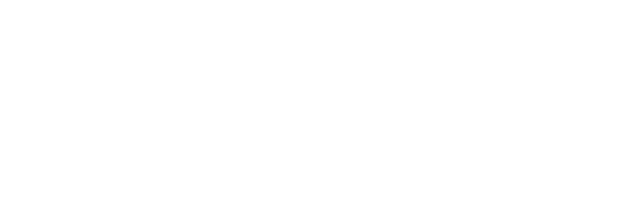
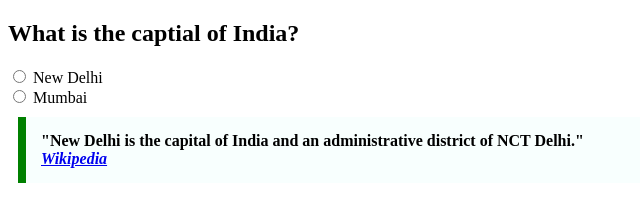
Before and after one commit to acciojob/trivia-shobhit26-09, a website: page main.html in a window 1280 px wide. Shown: the whole page, without its empty margins (0-640 px from the left). Drawn offline with Linux system fonts and the light colour scheme.

Commit message:
created a submission

```diff
--- a/main.html
+++ b/main.html
@@ -1,16 +1,47 @@
+
 <!DOCTYPE html>
+<html lang="en">
+<head>
+    <meta charset="UTF-8">
+    <meta name="viewport" content="width=device-width, initial-scale=1.0">
+    <title>Trivia</title>
 
-<html>
+    <style>
+        blockquote {
+            max-width: 600px;
+            margin: 10px;
+            padding: 15px;
+            border-left: 8px solid green;
+            background-color: #f8fffe;
+            font-weight: bold;
+        }
+    </style>
+</head>
+<body>
 
-<head>
-	<link rel="stylesheet" href="styles.css">
-</head>
+    <h2>What is the captial of India?</h2>
 
-<body>
-	<!-- the entire body must be written by student -->
-    <script type="text/javascript" src="./script.js">
-</script>
+    <label>
+        <input type="radio" name="capital" value="new-delhi">
+        New Delhi
+    </label>
+
+    <br>
+
+    <label>
+        <input type="radio" name="capital" value="mumbai">
+        Mumbai
+    </label>
+
+    <blockquote>
+        "New Delhi is the capital of India and an administrative district of NCT Delhi."
+        <br>
+        <cite>
+            <a href="https://en.wikipedia.org/wiki/New_Delhi" target="_blank">
+                Wikipedia
+            </a>
+        </cite>
+    </blockquote>
 
 </body>
-
 </html>
```
